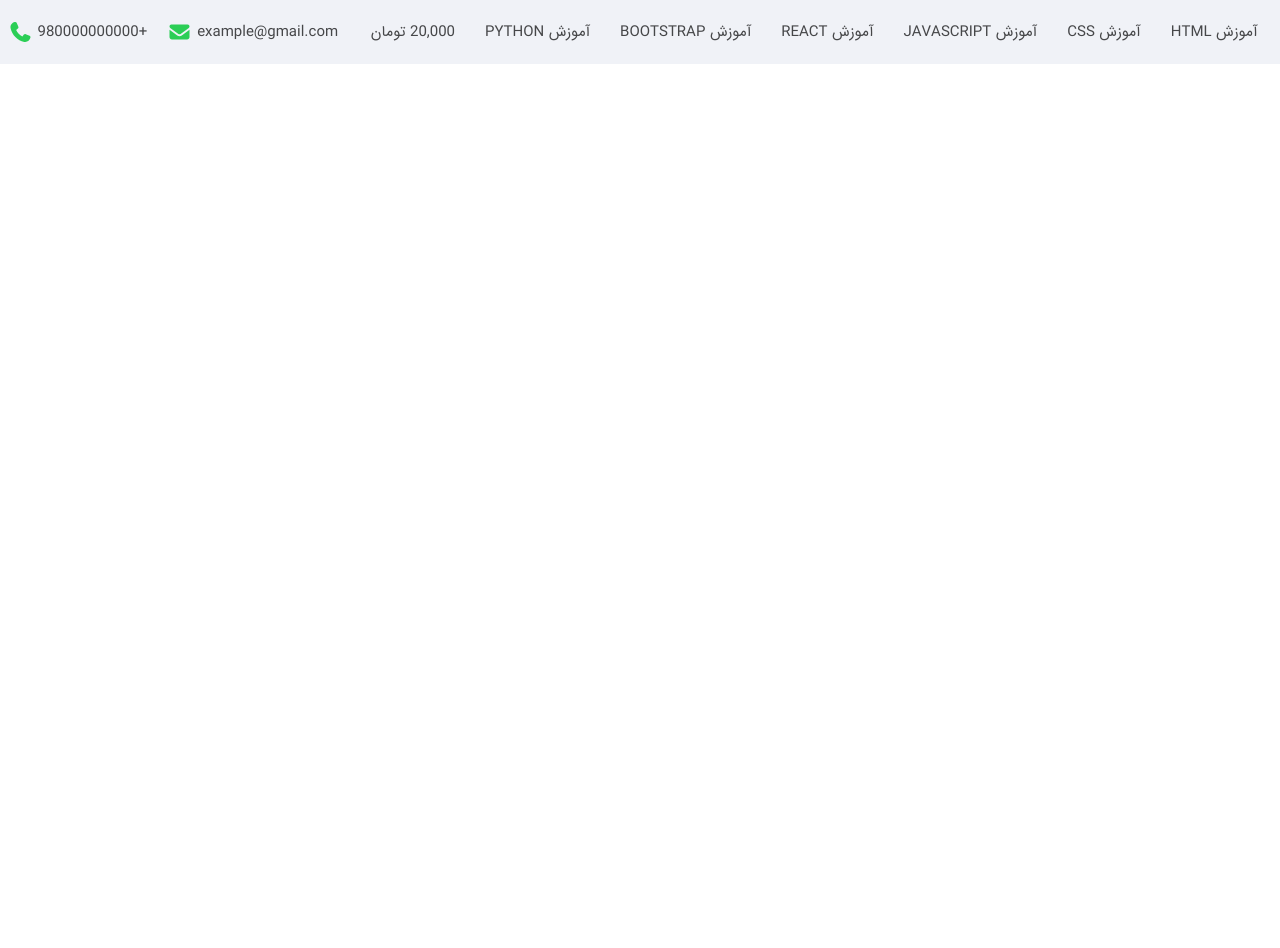
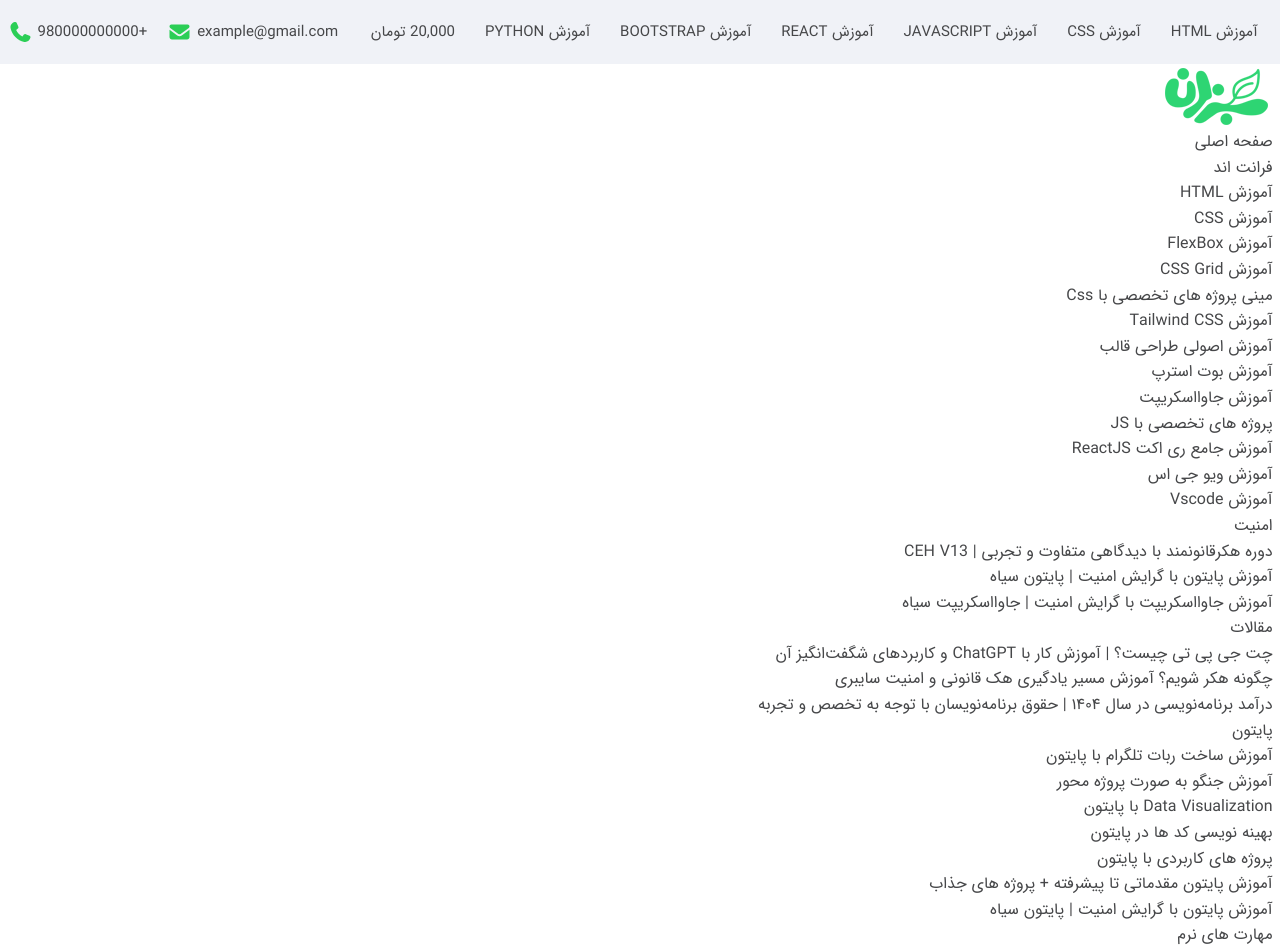
Before and after one commit to Hossein-NP/SabzLearn-Advanced, a plain HTML site: page index.html in a window 1280 px wide. Before the commit the page ends 800 px from the top, so only its background shows below. Drawn offline with Linux system fonts and the light colour scheme.

Commit message:
start navbar

```diff
--- a/index.html
+++ b/index.html
@@ -13,6 +13,8 @@
 
   <!-- Header  -->
   <header class="header">
+
+    <!-- Top Bar  -->
     <div class="top-bar">
       <!-- Top bar  -->
       <div class="container-fluid">
@@ -43,6 +45,63 @@
         </div>
       </div>
     </div>
+
+    <!-- Header Navbar  -->
+    <div class="header-navbar">
+      <div class="container-fluid">
+        <div class="header-navbar__right">
+          <!-- Logo  -->
+          <img src="./images/logo/Logo.png" alt="لوگوی سبزلرن" class="header-navbar__logo">
+          <ul class="header-navbar__menu">
+            <li class="header-navbar__items"><a href="" class="header-navbar__link">صفحه اصلی</a></li>
+            <li class="header-navbar__items"><a href="" class="header-navbar__link">فرانت اند
+              <ul class="header-navbar__dropdown">
+                <li class="header-navbar__dropdown--item"><a href="" class="header-navbar__dropdown--link">آموزش HTML</a></li>
+                <li class="header-navbar__dropdown--item"><a href="" class="header-navbar__dropdown--link">آموزش CSS</a></li>
+                <li class="header-navbar__dropdown--item"><a href="" class="header-navbar__dropdown--link">آموزش FlexBox</a></li>
+                <li class="header-navbar__dropdown--item"><a href="" class="header-navbar__dropdown--link">آموزش CSS Grid</a></li>
+                <li class="header-navbar__dropdown--item"><a href="" class="header-navbar__dropdown--link">مینی پروژه های تخصصی با Css</a></li>
+                <li class="header-navbar__dropdown--item"><a href="" class="header-navbar__dropdown--link">آموزش Tailwind CSS</a></li>
+                <li class="header-navbar__dropdown--item"><a href="" class="header-navbar__dropdown--link">آموزش اصولی طراحی قالب</a></li>
+                <li class="header-navbar__dropdown--item"><a href="" class="header-navbar__dropdown--link">آموزش بوت استرپ</a></li>
+                <li class="header-navbar__dropdown--item"><a href="" class="header-navbar__dropdown--link">آموزش جاوااسکریپت</a></li>
+                <li class="header-navbar__dropdown--item"><a href="" class="header-navbar__dropdown--link">پروژه های تخصصی با JS</a></li>
+                <li class="header-navbar__dropdown--item"><a href="" class="header-navbar__dropdown--link">آموزش جامع ری اکت ReactJS</a></li>
+                <li class="header-navbar__dropdown--item"><a href="" class="header-navbar__dropdown--link">آموزش ویو جی اس</a></li>
+                <li class="header-navbar__dropdown--item"><a href="" class="header-navbar__dropdown--link">آموزش Vscode</a></li>
+              </ul>
+            </a></li>
+            <li class="header-navbar__items"><a href="" class="header-navbar__link">امنیت
+              <ul class="header-navbar__dropdown">
+                <li class="header-navbar__dropdown--item"><a href="" class="header-navbar__dropdown--link">دوره هکرقانونمند با دیدگاهی متفاوت و تجربی | CEH V13</a></li>
+                <li class="header-navbar__dropdown--item"><a href="" class="header-navbar__dropdown--link">آموزش پایتون با گرایش امنیت | پایتون سیاه</a></li>
+                <li class="header-navbar__dropdown--item"><a href="" class="header-navbar__dropdown--link">آموزش جاوااسکریپت با گرایش امنیت | جاوااسکریپت سیاه</a></li>
+              </ul>
+            </a></li>
+            <li class="header-navbar__items"><a href="" class="header-navbar__link">مقالات
+              <ul class="header-navbar__dropdown">
+                <li class="header-navbar__dropdown--item"><a href="" class="header-navbar__dropdown--link">چت جی پی تی چیست؟ | آموزش کار با ChatGPT و کاربردهای شگفت‌انگیز آن</a></li>
+                <li class="header-navbar__dropdown--item"><a href="" class="header-navbar__dropdown--link">چگونه هکر شویم؟ آموزش مسیر یادگیری هک قانونی و امنیت سایبری</a></li>
+                <li class="header-navbar__dropdown--item"><a href="" class="header-navbar__dropdown--link">درآمد برنامه‌نویسی در سال ۱۴۰۴ | حقوق برنامه‌نویسان با توجه به تخصص و تجربه</a></li>
+              </ul>
+            </a></li>
+            <li class="header-navbar__items"><a href="" class="header-navbar__link">پایتون
+              <ul class="header-navbar__dropdown">
+                <li class="header-navbar__dropdown--item"><a href="" class="header-navbar__dropdown--link">آموزش ساخت ربات تلگرام با پایتون</a></li>
+                <li class="header-navbar__dropdown--item"><a href="" class="header-navbar__dropdown--link">آموزش جنگو به صورت پروژه محور</a></li>
+                <li class="header-navbar__dropdown--item"><a href="" class="header-navbar__dropdown--link">Data Visualization با پایتون</a></li>
+                <li class="header-navbar__dropdown--item"><a href="" class="header-navbar__dropdown--link">بهینه نویسی کد ها در پایتون</a></li>
+                <li class="header-navbar__dropdown--item"><a href="" class="header-navbar__dropdown--link">پروژه های کاربردی با پایتون</a></li>
+                <li class="header-navbar__dropdown--item"><a href="" class="header-navbar__dropdown--link">آموزش پایتون مقدماتی تا پیشرفته + پروژه های جذاب</a></li>
+                <li class="header-navbar__dropdown--item"><a href="" class="header-navbar__dropdown--link">آموزش پایتون با گرایش امنیت | پایتون سیاه</a></li>
+              </ul>
+            </a></li>
+            <li class="header-navbar__items"><a href="" class="header-navbar__link">مهارت های نرم</a></li>
+          </ul>
+        </div>
+        <div class="header-navbar__left"></div>
+      </div>
+    </div>
   </header>
 
   <script src="js/app.js"></script>
```
Also changed, not shown: images/logo/Logo.png (added).
